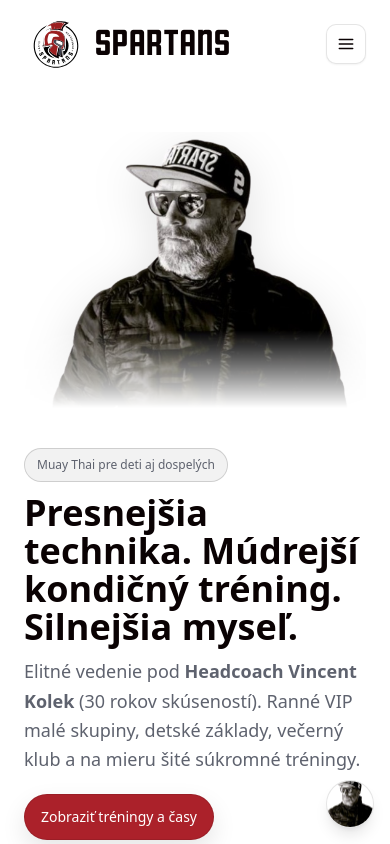
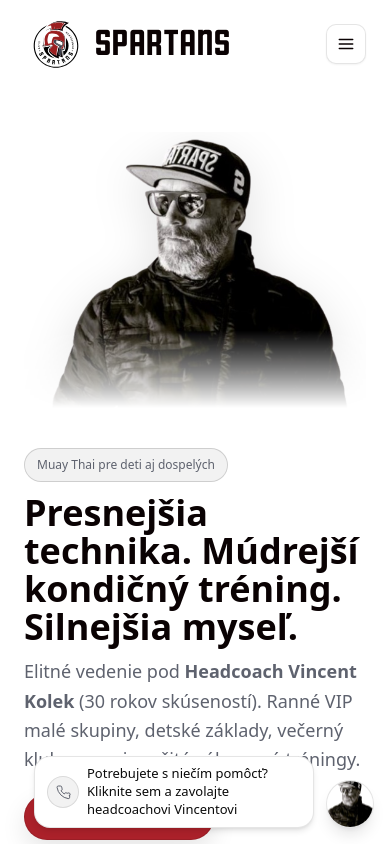
Before and after one commit to maht0rz/spartans-club-web, a Next.js app: page / in a window 390 px wide. Shown: the top 844 px of the page. Built offline with nearby package versions, Linux system fonts and the light colour scheme.

Commit message:
unhide help from mobile

```diff
--- a/app/layout.tsx
+++ b/app/layout.tsx
@@ -307,7 +307,7 @@ export default function RootLayout({ children }: { children: React.ReactNode })
             className="fixed bottom-4 right-4 z-[90] flex items-end gap-3"
             aria-label="Call head coach"
           >
-            <div className="hidden md:flex items-center gap-2 max-w-[280px] bg-white dark:bg-black border border-black/10 dark:border-white/10 shadow-md rounded-2xl px-3 py-2">
+            <div className="flex items-center gap-2 max-w-[280px] bg-white dark:bg-black border border-black/10 dark:border-white/10 shadow-md rounded-2xl px-3 py-2">
               <span className="inline-flex items-center justify-center shrink-0 w-8 h-8 rounded-full bg-black/5 text-muted-foreground border border-black/10">
                 <svg width="16" height="16" viewBox="0 0 24 24" fill="none" aria-hidden="true">
                   <path d="M22 16.92v3a2 2 0 0 1-2.18 2A19.79 19.79 0 0 1 3.11 5.18 2 2 0 0 1 5.11 3h3a2 2 0 0 1 2 1.72c.12.86.3 1.7.54 2.5a2 2 0 0 1-.45 2.11L9 10a16 16 0 0 0 5 5l.67-1.2a2 2 0 0 1 2.11-.45c.8.24 1.64.42 2.5.54A2 2 0 0 1 22 16.92Z" stroke="currentColor" strokeWidth="1.5" strokeLinecap="round" strokeLinejoin="round"/>
```
